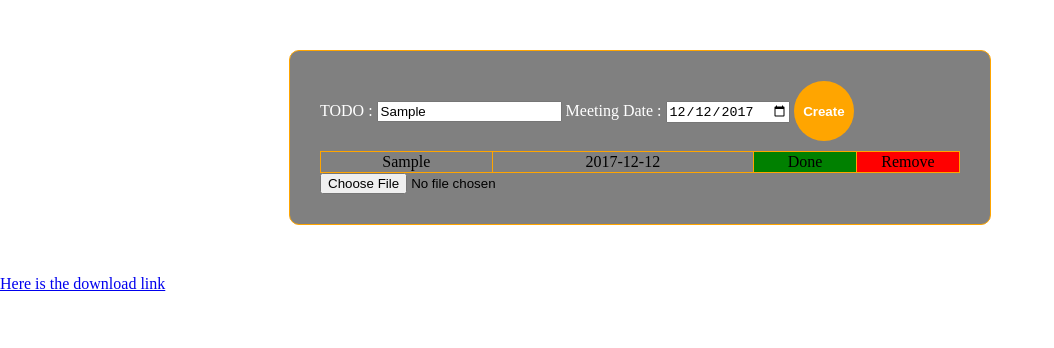
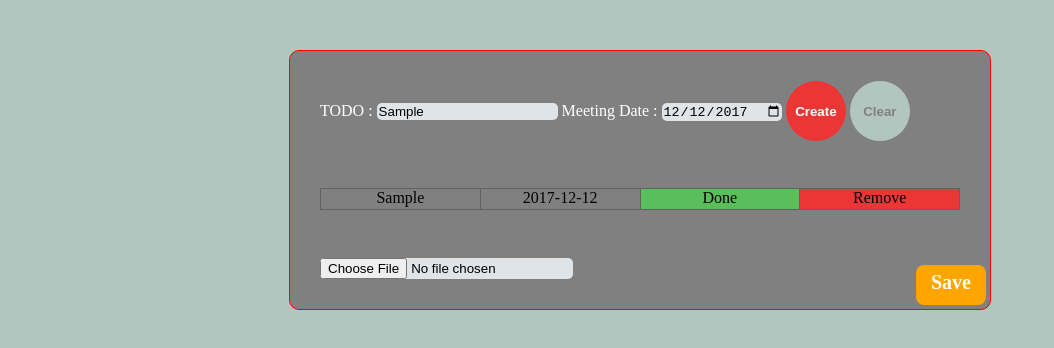
Before and after one commit to r-karts/TODO-List, a plain HTML site: page index.html in a window 1280 px wide. Both pictures are taken after typing "Sample" into the empty fields and a click on the button "Create". Shown: the whole page, without its empty margins (0-1054 px from the left). Drawn offline with Linux system fonts and the light colour scheme.

Commit message:
second commint

```diff
--- a/css/style.css
+++ b/css/style.css
@@ -4,67 +4,113 @@ html {
     margin: 0;
     width: 100%;
     height: 100%;
-}
-
-table {
-    width: 100%;
-    border-collapse: collapse;
-    margin-top: 10px;
+    background: #b3c5bf;
 }
 
 button {
-	width: 60px;
-	height: 60px;
-	background: orange;
-	border-radius: 100%;
-	border: none;
-	font-weight: 700;
-	color : white;
+    width: 60px;
+    height: 60px;
+    background: #ec3636;
+    border-radius: 100%;
+    border: none;
+    font-weight: 700;
+    color: white;
+}
 
+input {
+    border: none;
+    background: #dfe4e8;
+    border-radius: 5px;
 }
 
 label {
-	color : white;
-	/*font-weight: 800;*/
+    color: white;
 }
 
-tr,
-td {
-    border: 1px solid orange;
+.saveButton {
+    text-decoration: none;
+    cursor: pointer;
+    position: absolute;
+    bottom: 4px;
+    right: 4px;
+    background: orange;
+    color: white;
+    border-radius: 8px;
+    display: inline-block;
+    width: 70px;
+    height: 40px;
     text-align: center;
+    line-height: 35px;
+    font-size: 20px;
+    font-weight: 800;
 }
 
-tr:hover {
-	background: yellow;
-}
-
-.SuccessButton {
+.successButton {
     width: 100px;
     height: 10px;
-    background: green;
+    background: #4cd74cb8;
     cursor: pointer;
 }
 
-.RemoveButton {
+.removeButton {
     width: 100px;
     height: 10px;
-    background: red;
+    background: #ec3636;
     cursor: pointer;
 }
 
 .trSuccess {
-    background: green;
+    background: #4cd74cb8;
 }
 
 .trRemove {
-    background: red;
+    background: #ec3636;
 }
 
 .wrapper {
+    position: relative;
     width: 50%;
     background: grey;
     margin: 50px auto;
     padding: 30px;
     border-radius: 10px;
-    border: 1px solid orange;
+    border: 1px solid red;
 }
+
+.clear {
+    background: #b3c5bf;
+    color: grey;
+}
+
+
+
+
+/*FLEXBOX*/
+
+.flex-wrap {
+    display: flex;
+    flex-wrap: wrap;
+    margin: 3em 0 3em 0;
+    padding: 0;
+}
+
+.flex-rows {
+    display: flex;
+    flex-direction: row;
+    justify-content: center;
+    align-items: baseline;
+    width: 100%;
+    border: 1px solid #626262;
+    margin-top: -1px;
+}
+
+.flex-rows div {
+    width: 25%;
+    height: 20px;
+    text-align: center;
+    border-right: 1px solid #626262;
+}
+
+.flex-rows div:last-child {
+	border-right: none;
+}
--- a/index.html
+++ b/index.html
@@ -1,26 +1,26 @@
 <html>
 
 <head>
-    <meta charset="UTF-8">
+    <meta charset='UTF-8'>
     <title>TODO List</title>
-    <link rel="stylesheet" href="./css/style.css">
-    <script type="text/javascript" src="./js/script.js"></script>
+    <link rel='stylesheet' href='./css/style.css'>
+    <script type='text/javascript' src='./js/script.js'></script>
 </head>
 
 <body>
-    <div class="wrapper">
-        <label for="todo">TODO : </label>
-        <input id="todo" type="text" required>
-        <label for="meeting">Meeting Date : </label>
-        <input id="meeting" type="date" />
-        <button id="but" onclick="clickFunction()">Create</button>
-        <div>
-            <table id="table">
-            </table>
+    <div class='wrapper'>
+        <label for='todo'>TODO : </label>
+        <input id='todo' type='text' required>
+        <label for='meeting'>Meeting Date : </label>
+        <input id='meeting' type='date' />
+        <button id='but' onclick='clickToCreate()'>Create</button>
+        <a id='save' class='saveButton' onclick='saveFile()'>Save</a>
+        <button class="clear" id="clear" onclick="clearTable()">Clear</button>
+        <div class="flex-wrap">
         </div>
-         <input type="file" id="file-input" />
+        <input type='file' id='file-input' />
     </div>
-    <div id='test'></div>
+    </div>
 </body>
 
 </html>
--- a/js/script.js
+++ b/js/script.js
@@ -1,143 +1,159 @@
+const statusCancel = 'Cancel';
+const statusDone = 'Done';
+const remove = 'Remove';
+const classSuccess = 'trSuccess';
+
 window.onload = function() {
     document.getElementById('file-input').addEventListener('change', readSingleFile, false); // listener to open file
     currentDate();
-    var dataString = localStorage.getItem("list_tr");
-    var data = JSON.parse(dataString);
-    for (var i = data.length - 1; i >= 0; i--) {
-        addFunction(data[i].text, data[i].date, data[i].success);
+    let dataString = localStorage.getItem('list_tr');
+    let data = JSON.parse(dataString);
+    for (let i = data.length - 1; i >= 0; i--) {
+        addItem(data[i].text, data[i].date, data[i].success);
     }
 }
 
 
-function clickFunction() {
+function clickToCreate() {
+    if (document.getElementById('todo').value) {
+        addItem(document.getElementById('todo').value, document.getElementById('meeting').value, false);
+        return;
+    }
 
-    savefile(); //----test
-
-    if (document.getElementById("todo").value !== '') {
-        addFunction(document.getElementById("todo").value, document.getElementById("meeting").value, false);
-    } else {
-        alert("TODO input field is empty!");
-    }
+    alert('TODO input field is empty!');
 }
 
-function addFunction(text, date, success) {
-    var table = document.getElementById("table");
-    var tdText = document.createElement("td");
-    var tdDate = document.createElement("td");
-    var tr = document.createElement("tr");
+function addItem(text, date, success) {
+    let flexWrap = document.getElementsByClassName('flex-wrap')[0];
+    let divText = document.createElement('div');
+    let divDate = document.createElement('div');
+    let divRow = document.createElement('div');
 
-    tdText.innerHTML = text;
-    tdDate.innerHTML = date;
-    tr.appendChild(tdText);
-    tr.appendChild(tdDate);
+    console.log(flexWrap);
+
+    divText.innerHTML = text;
+    divDate.innerHTML = date;
+    divRow.appendChild(divText);
+    divRow.appendChild(divDate);
     if (success) {
-        tr.className = "trSuccess";
+        divRow.className = classSuccess + ' ';
     }
-    addButton(tr);
-    table.appendChild(tr);
+    addButton(divRow);
+    divRow.className += 'flex-rows';
+    flexWrap.appendChild(divRow);
     saveData();
 
 }
 
 function saveData() {
+    let tableArr = document.getElementsByClassName('flex-wrap')[0].childNodes;
+    let arrayData = [];
 
-    var tableArr = document.getElementById("table").childNodes;
-    var ArrayData = [];
-
-    for (var i = tableArr.length - 1; i > 0; i--) {
-        ArrayData.push({
+    for (let i = tableArr.length - 1; i > 0; i--) {
+        arrayData.push({
             'text': tableArr[i].childNodes[0].innerHTML,
             'date': tableArr[i].childNodes[1].innerHTML,
-            'success': tableArr[i].classList.contains("trSuccess")
+            'success': tableArr[i].classList.contains(classSuccess)
         })
     }
-    localStorage.setItem("list_tr", JSON.stringify(ArrayData));
+    localStorage.setItem('list_tr', JSON.stringify(arrayData));
 
 }
 
-function addButton(tr) {
-    var tdSuccess = document.createElement("td");
-    var tdRemove = document.createElement("td");
+function addButton(divRow) {
+    let divSuccess = document.createElement('div');
+    let divRemove = document.createElement('div');
 
-    tdSuccess.className = "SuccessButton";
-    tdRemove.className = "RemoveButton";
+    divSuccess.className = 'successButton';
+    divRemove.className = 'removeButton';
 
-    if (tr.classList.contains("trSuccess")) {
-        tdSuccess.innerHTML = "Cansel";
+    if (divRow.classList.contains(classSuccess)) {
+        divSuccess.innerHTML = statusCancel;
     } else {
-        tdSuccess.innerHTML = "Done";
+        divSuccess.innerHTML = statusDone;
     }
-    tdRemove.innerHTML = "Remove";
+    divRemove.innerHTML = remove;
 
-    tdSuccess.onclick = function changeStatus(event) {
-        var tr = event.target.parentElement;
+    divSuccess.onclick = function changeStatus(event) {
+        let divRow = event.target.parentElement;
         switch (this.innerHTML) {
-            case "Done":
+            case statusDone:
                 {
-                    tr.className = "trSuccess";
-                    this.innerHTML = "Cansel";
+                    divRow.classList.add(classSuccess);
+                    this.innerHTML = statusCancel;
                     break;
                 };
-            case "Cansel":
+            case statusCancel:
                 {
-                    tr.className = "";
-                    this.innerHTML = "Done";
+                    divRow.classList.remove(classSuccess);
+                    this.innerHTML = statusDone;
                     break;
                 }
         }
         saveData();
     }
 
-    tdRemove.onclick = function changeStatus(event) {
-        var tr = event.target.parentElement;
-        tr.remove();
+    divRemove.onclick = function changeStatus(event) {
+        let removeDiv = event.target.parentElement;
+        removeDiv.remove();
         saveData();
     }
 
-    tr.appendChild(tdSuccess);
-    tr.appendChild(tdRemove);
+    divRow.appendChild(divSuccess);
+    divRow.appendChild(divRemove);
 }
 
 function currentDate() {
-    document.getElementById("meeting").valueAsDate = new Date();
+    document.getElementById('meeting').valueAsDate = new Date();
 }
 
 function readSingleFile(e) {
-    var file = e.target.files[0];
+    let file = e.target.files[0];
     if (!file) {
         return;
     }
-    var reader = new FileReader();
+    let reader = new FileReader();
 
     reader.onload = function(e) {
-        var contents = e.target.result;
+        let contents = e.target.result;
         displayContents(contents);
     };
     reader.readAsText(file);
+    this.value = '';
 }
 
 function displayContents(contents) {
-    var data = JSON.parse(contents);
-    for (var i = data.length - 1; i >= 0; i--) {
-        addFunction(data[i].text, data[i].date, data[i].success);
+	console.log("+");
+    let data = JSON.parse(contents);
+    for (let i = data.length - 1; i >= 0; i--) {
+        addItem(data[i].text, data[i].date, data[i].success);
     }
 
 }
 
-function savefile() {
+function saveFile() {
+    let tableArr = document.getElementsByClassName('flex-wrap')[0];
+    	tableArr = tableArr.children;
+    let arrayData = [];
+    for (let i = tableArr.length - 1; i > 0; i--) {
 
-    var tableArr = document.getElementById("table").childNodes;
-    var ArrayData = [];
-
-    for (var i = tableArr.length - 1; i > 0; i--) {
-        ArrayData.push({
+        arrayData.push({
             'text': tableArr[i].childNodes[0].innerHTML,
             'date': tableArr[i].childNodes[1].innerHTML,
-            'success': tableArr[i].classList.contains("trSuccess")
+            'success': tableArr[i].classList.contains(classSuccess)
         })
     }
 
-    uriContent = "data:application/octet-stream," + encodeURIComponent(JSON.stringify(ArrayData));
+    uriContent = 'data:application/octet-stream,' + encodeURIComponent(JSON.stringify(arrayData));
 
-    document.getElementById("test").innerHTML = "<a href=" + uriContent + " download=\"savedfile.txt\">Here is the download link</a>";
+    document.getElementById('save').href = uriContent;
+    document.getElementById('save').download = 'data.txt';
 }
+
+function clearTable() {
+	let parent = document.getElementsByClassName('flex-wrap')[0];
+    for (var i = parent.children.length - 1; i >= 0; i--) {
+        parent.children[i].remove();
+    }
+    saveData();
+}
```
